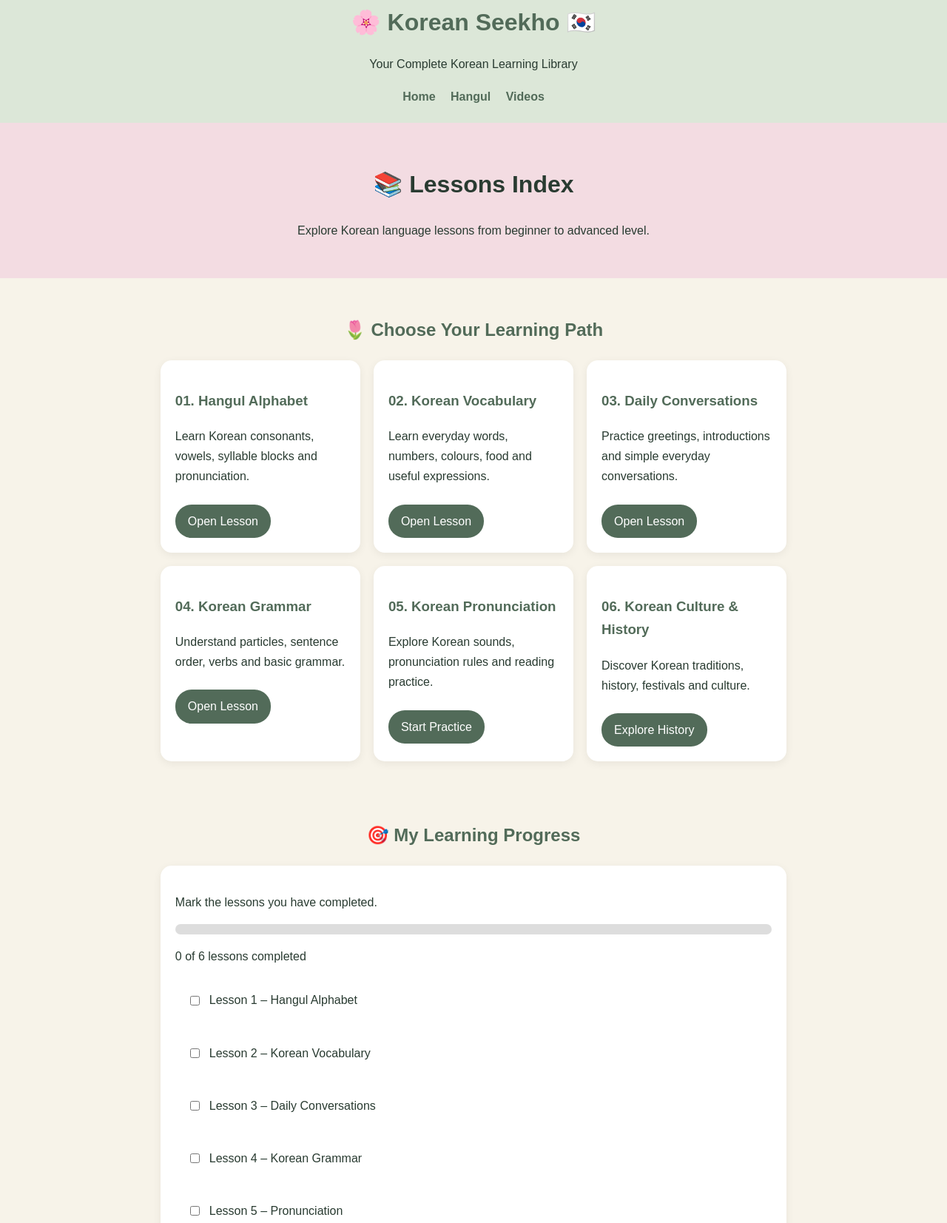
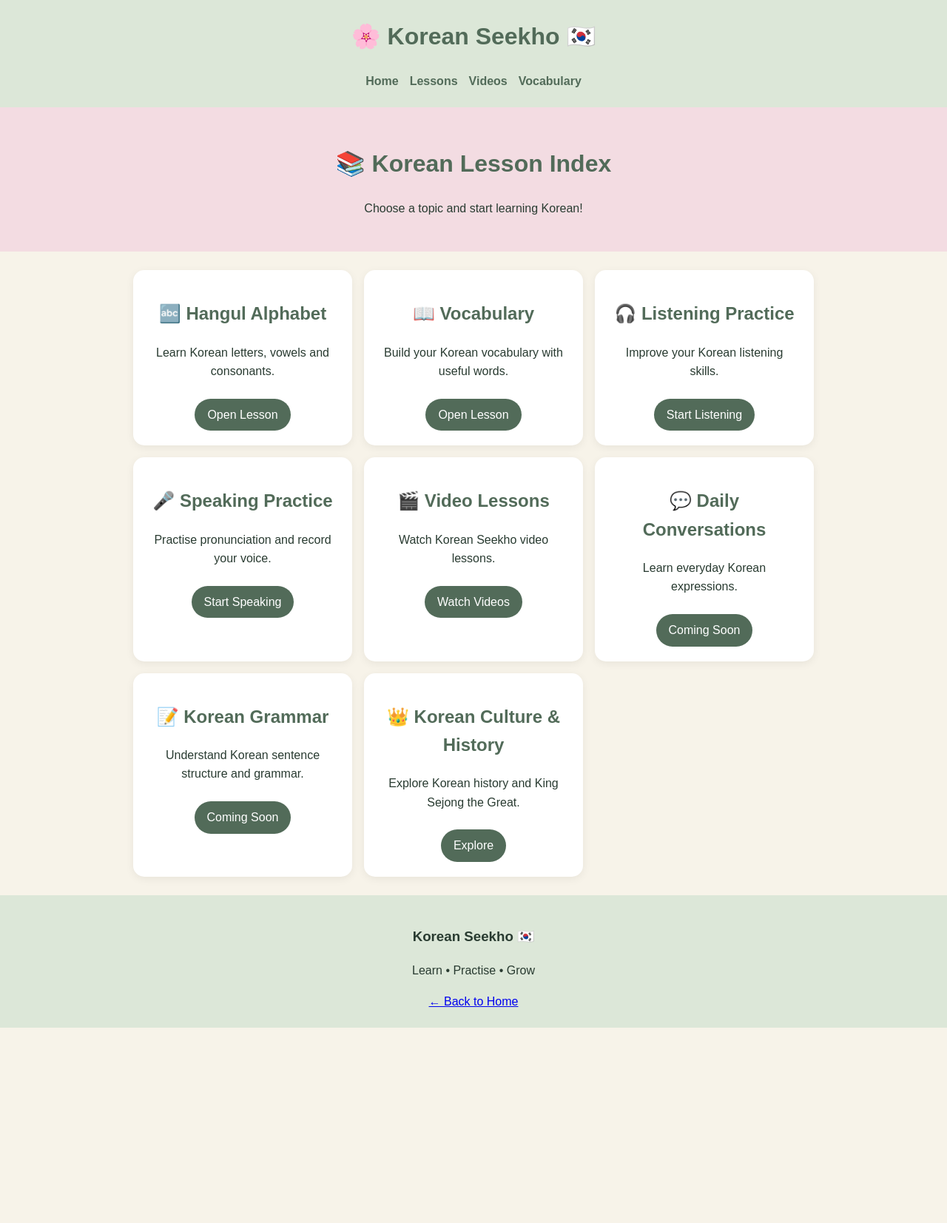
Before and after one commit to s49189440-hue/korean-seekho, a plain HTML site: page lessons.html in a window 1280 px wide. Shown: the part 19-1672 px from the top of the page at 74% size. After the commit the page ends 1408 px from the top, so only its background shows below. Drawn offline with Linux system fonts and the light colour scheme.

Commit message:
Update lessons.html for improved content and styling

```diff
--- a/lessons.html
+++ b/lessons.html
@@ -4,128 +4,97 @@
 <head>
 <meta charset="UTF-8">
 <meta name="viewport" content="width=device-width, initial-scale=1.0">
-<title>Lessons Index | Korean Seekho</title>
+<title>Lesson Index | Korean Seekho</title>
 <style>
 *{box-sizing:border-box}
-body{margin:0;background:#F7F3E9;color:#293B31;font-family:Arial,sans-serif;line-height:1.7}
+body{margin:0;background:#F7F3E9;color:#293B31;font-family:Arial,sans-serif;line-height:1.6}
 header,footer{background:#DCE7D8;text-align:center;padding:22px}
-header h1{color:#526B59;margin:0}
-nav{margin-top:12px}
-nav a{margin:8px;color:#526B59;text-decoration:none;font-weight:bold}
-.hero{text-align:center;background:#F3DCE2;padding:35px 15px}
-section{max-width:1000px;margin:auto;padding:30px 6%}
-h2{text-align:center;color:#526B59}
-.grid{display:grid;grid-template-columns:repeat(auto-fit,minmax(220px,1fr));gap:18px}
-.card{background:white;border-radius:15px;padding:20px;box-shadow:0 3px 12px #00000010}
-.card h3{color:#526B59}
+h1,h2{color:#526B59}
+nav{display:flex;justify-content:center;flex-wrap:wrap;gap:15px}
+nav a{color:#526B59;text-decoration:none;font-weight:bold}
+section{max-width:950px;margin:auto;padding:25px 15px}
+.grid{display:grid;grid-template-columns:repeat(auto-fit,minmax(220px,1fr));gap:16px}
+.card{background:white;padding:20px;border-radius:15px;text-align:center;box-shadow:0 3px 12px #00000010}
 .btn{display:inline-block;background:#526B59;color:white;text-decoration:none;padding:9px 17px;border-radius:22px;margin-top:8px}
-.progress{background:#ddd;height:14px;border-radius:20px;overflow:hidden}
-#bar{background:#78977E;width:0;height:100%;transition:.3s}
-.lesson{background:white;padding:16px;border-radius:12px;margin:12px 0}
-.lesson label{display:flex;gap:10px;align-items:center}
-input{accent-color:#526B59}
+.hero{text-align:center;background:#F3DCE2;padding:30px 15px}
 </style>
 </head>
 <body>
 
 <header>
 <h1>🌸 Korean Seekho 🇰🇷</h1>
-<p>Your Complete Korean Learning Library</p>
 <nav>
 <a href="index.html">Home</a>
-<a href="hangul.html">Hangul</a>
+<a href="lessons.html">Lessons</a>
 <a href="videos.html">Videos</a>
+<a href="vocabulary.html">Vocabulary</a>
 </nav>
 </header>
 
 <div class="hero">
-<h1>📚 Lessons Index</h1>
-<p>Explore Korean language lessons from beginner to advanced level.</p>
+<h1>📚 Korean Lesson Index</h1>
+<p>Choose a topic and start learning Korean!</p>
 </div>
 
 <section>
-<h2>🌷 Choose Your Learning Path</h2>
 <div class="grid">
 
 <div class="card">
-<h3>01. Hangul Alphabet</h3>
-<p>Learn Korean consonants, vowels, syllable blocks and pronunciation.</p>
+<h2>🔤 Hangul Alphabet</h2>
+<p>Learn Korean letters, vowels and consonants.</p>
 <a class="btn" href="hangul.html">Open Lesson</a>
 </div>
 
 <div class="card">
-<h3>02. Korean Vocabulary</h3>
-<p>Learn everyday words, numbers, colours, food and useful expressions.</p>
+<h2>📖 Vocabulary</h2>
+<p>Build your Korean vocabulary with useful words.</p>
 <a class="btn" href="vocabulary.html">Open Lesson</a>
 </div>
 
 <div class="card">
-<h3>03. Daily Conversations</h3>
-<p>Practice greetings, introductions and simple everyday conversations.</p>
-<a class="btn" href="conversation.html">Open Lesson</a>
+<h2>🎧 Listening Practice</h2>
+<p>Improve your Korean listening skills.</p>
+<a class="btn" href="listening.html">Start Listening</a>
 </div>
 
 <div class="card">
-<h3>04. Korean Grammar</h3>
-<p>Understand particles, sentence order, verbs and basic grammar.</p>
-<a class="btn" href="grammar.html">Open Lesson</a>
+<h2>🎤 Speaking Practice</h2>
+<p>Practise pronunciation and record your voice.</p>
+<a class="btn" href="speaking.html">Start Speaking</a>
 </div>
 
 <div class="card">
-<h3>05. Korean Pronunciation</h3>
-<p>Explore Korean sounds, pronunciation rules and reading practice.</p>
-<a class="btn" href="hangul.html">Start Practice</a>
+<h2>🎬 Video Lessons</h2>
+<p>Watch Korean Seekho video lessons.</p>
+<a class="btn" href="videos.html">Watch Videos</a>
 </div>
 
 <div class="card">
-<h3>06. Korean Culture & History</h3>
-<p>Discover Korean traditions, history, festivals and culture.</p>
-<a class="btn" href="index.html#sejong">Explore History</a>
+<h2>💬 Daily Conversations</h2>
+<p>Learn everyday Korean expressions.</p>
+<a class="btn" href="conversation.html">Coming Soon</a>
+</div>
+
+<div class="card">
+<h2>📝 Korean Grammar</h2>
+<p>Understand Korean sentence structure and grammar.</p>
+<a class="btn" href="grammar.html">Coming Soon</a>
+</div>
+
+<div class="card">
+<h2>👑 Korean Culture & History</h2>
+<p>Explore Korean history and King Sejong the Great.</p>
+<a class="btn" href="index.html#sejong">Explore</a>
 </div>
 
 </div>
 </section>
 
-<section>
-<h2>🎯 My Learning Progress</h2>
-<div class="card">
-<p>Mark the lessons you have completed.</p>
-<div class="progress"><div id="bar"></div></div>
-<p id="count">0 of 6 lessons completed</p>
-
-<div class="lesson"><label><input type="checkbox" class="task"> Lesson 1 – Hangul Alphabet</label></div>
-<div class="lesson"><label><input type="checkbox" class="task"> Lesson 2 – Korean Vocabulary</label></div>
-<div class="lesson"><label><input type="checkbox" class="task"> Lesson 3 – Daily Conversations</label></div>
-<div class="lesson"><label><input type="checkbox" class="task"> Lesson 4 – Korean Grammar</label></div>
-<div class="lesson"><label><input type="checkbox" class="task"> Lesson 5 – Pronunciation</label></div>
-<div class="lesson"><label><input type="checkbox" class="task"> Lesson 6 – Korean Culture</label></div>
-</div>
-</section>
-
-<section>
-<h2>🎬 Continue Learning</h2>
-<div class="card" style="text-align:center">
-<p>Watch our video lessons and revise what you have learned.</p>
-<a class="btn" href="videos.html">Watch Video Lessons</a>
-<a class="btn" href="https://www.youtube.com/@KoreanSeekho-j4w" target="_blank">YouTube Channel</a>
-</div>
-</section>
-
 <footer>
-<h3>🌸 Korean Seekho 🇰🇷</h3>
-<p>Learn • Practice • Grow</p>
+<h3>Korean Seekho 🇰🇷</h3>
+<p>Learn • Practise • Grow</p>
 <a href="index.html">← Back to Home</a>
 </footer>
 
-<script>
-const tasks=document.querySelectorAll('.task');
-function updateProgress(){
-let done=[...tasks].filter(t=>t.checked).length;
-document.getElementById('bar').style.width=(done/6*100)+'%';
-document.getElementById('count').textContent=done+' of 6 lessons completed';
-}
-tasks.forEach(t=>t.addEventListener('change',updateProgress));
-</script>
-
 </body>
 </html>
```
